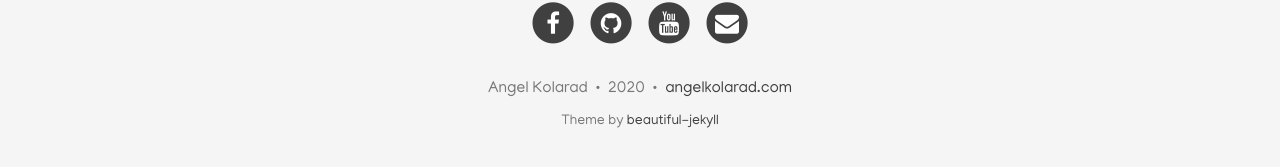
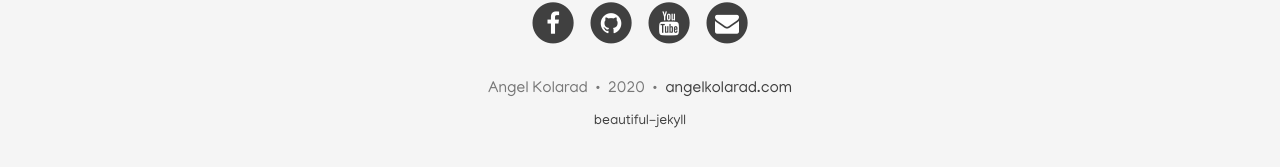
Before and after one commit to angelkolarad-old/angelkolarad.github.io, a Jekyll site: the page built from index.html, in a window 1280 px wide. Shown: the part 681-848 px from the top of the page. Built offline with Jekyll 4.4.1, drawn with Linux system fonts in a browser that asks for light colours; nearby versions of some CDN libraries; the list of posts is cut into pages by our own code.

Commit message:
Update footer.html

```diff
--- a/_includes/footer.html
+++ b/_includes/footer.html
@@ -42,7 +42,6 @@
       </p>
           <!-- Please don't remove this, keep my open source work credited :) -->
     <p class="theme-by text-muted">
-      Theme by
       <a href="https://deanattali.com/beautiful-jekyll/">beautiful-jekyll</a>
     </p>
       </div>
```
